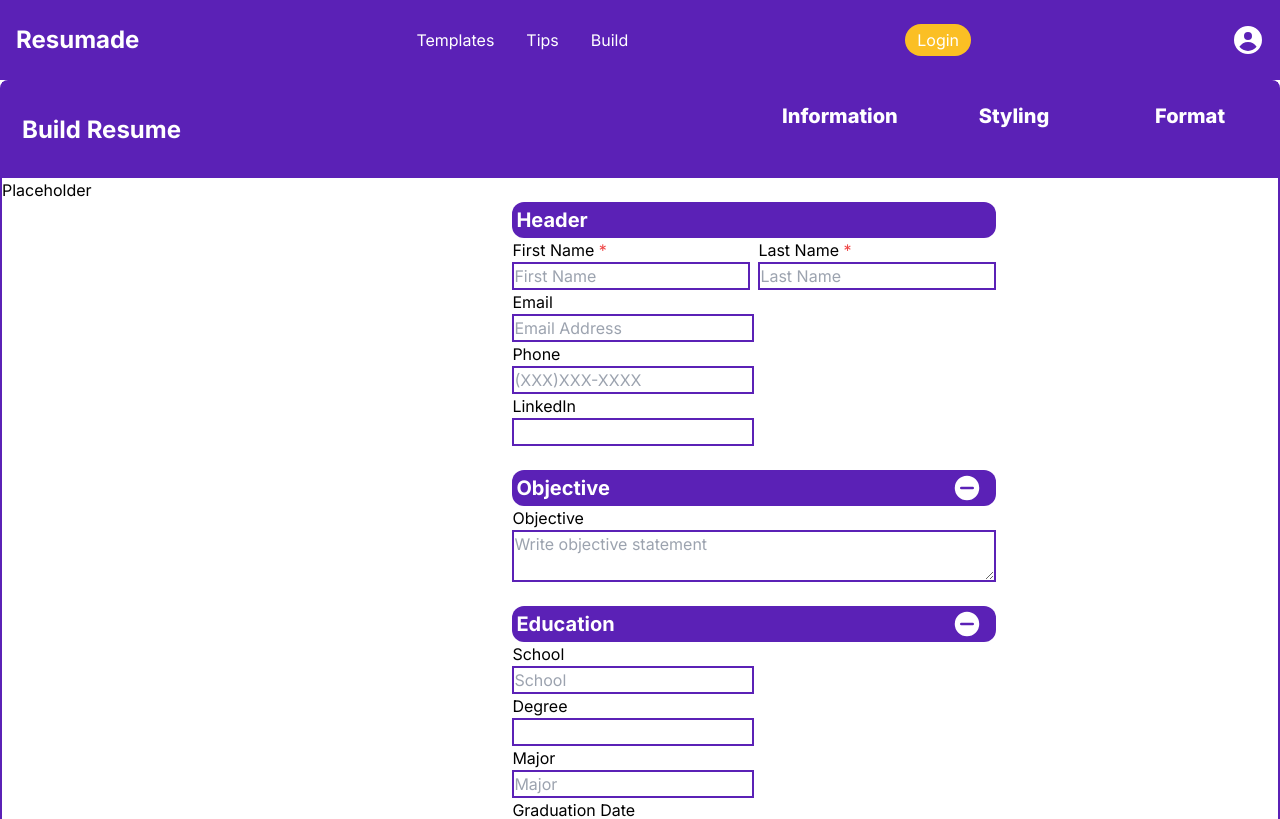
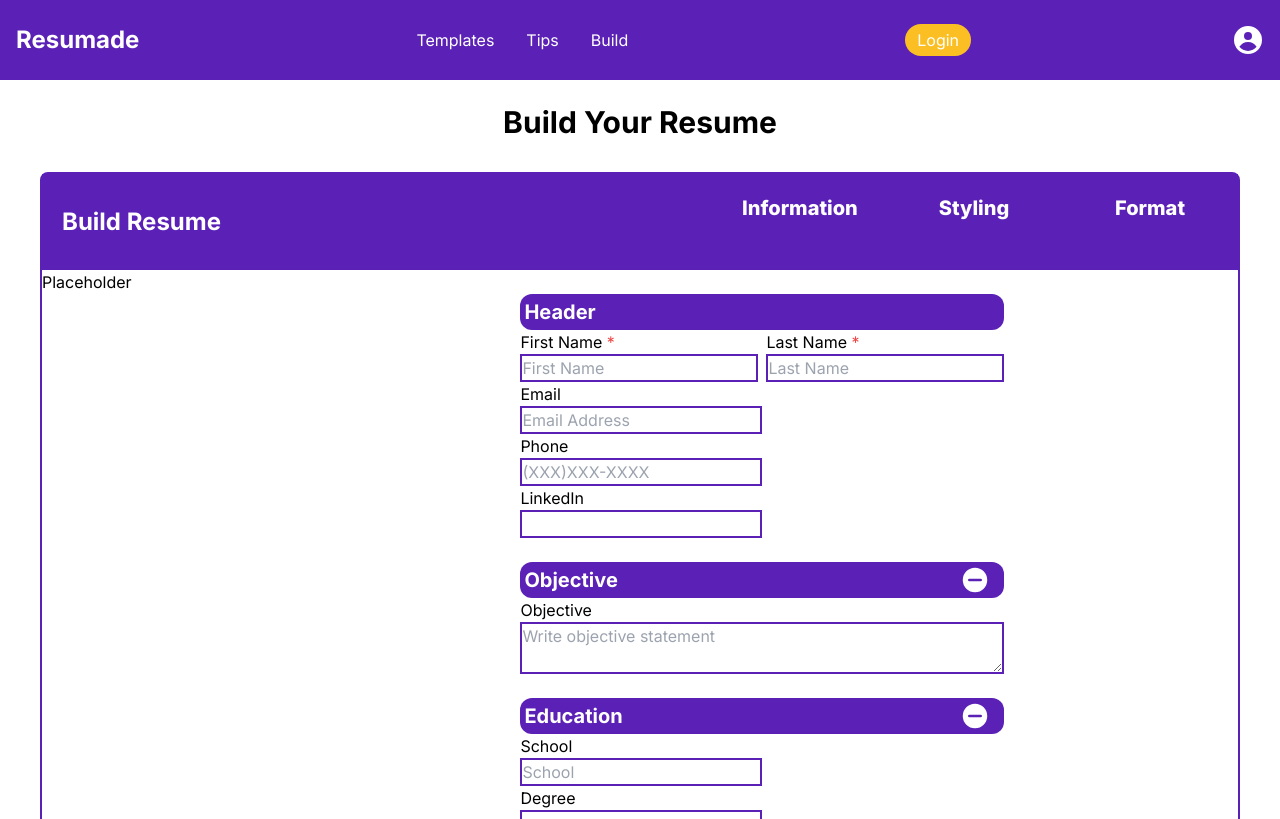
Before and after one commit to Josejguz/resume-generator, a Next.js app: page /build/create-resume in a window 1280 px wide. Shown: the top 819 px of the page. Built offline with nearby package versions, Linux system fonts and the light colour scheme.

Commit message:
Misc Changes

```diff
--- a/src/app/build/create-resume/page.tsx
+++ b/src/app/build/create-resume/page.tsx
@@ -6,7 +6,15 @@ export default function Home() {
     return (
         <div>
             <Navbar />
-            <NewResume />
+            <br/>
+            <div className='flex flex-col'>
+                <div className="flex justify-center">
+                    <h1 className="text-3xl font-bold">Build Your Resume</h1>
+                </div>
+                <div className='justify-center mx-10 my-8'>
+                    <NewResume />
+                </div>
+            </div>
         </div>
     );
 }
--- a/src/app/build/page.tsx
+++ b/src/app/build/page.tsx
@@ -1,7 +1,5 @@
 import Navbar from "@/components/Navbar";
 import React from "react";
-
-
 import BuildResume from "./components/BuildResume";
 
 export default function Home() {
```
